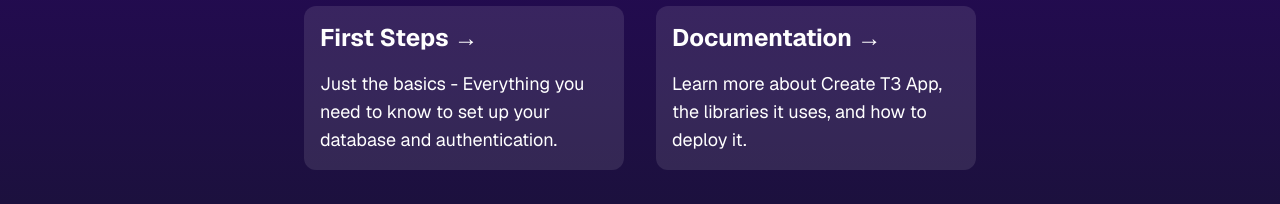
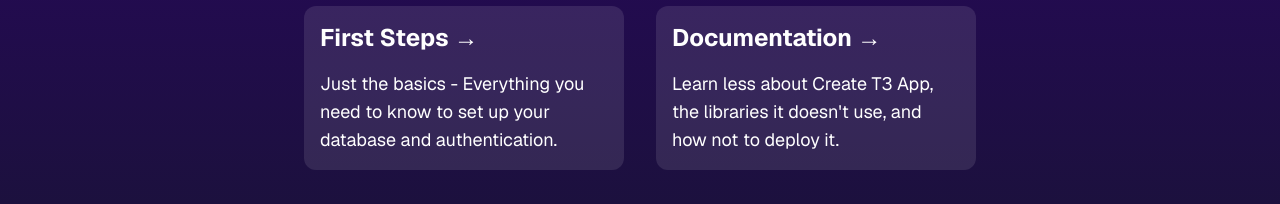
Before and after one commit to Streudal/cryptopals, a Next.js app: page / in a window 1280 px wide. Shown: the part 376-580 px from the top of the page. Built offline with nearby package versions, Linux system fonts and the light colour scheme.

Commit message:
made minor changes that don't do anything

```diff
--- a/src/app/page.tsx
+++ b/src/app/page.tsx
@@ -26,7 +26,7 @@
           >
             <h3 className="text-2xl font-bold">Documentation →</h3>
             <div className="text-lg">
-              Learn more about Create T3 App, the libraries it uses, and how to
+              Learn less about Create T3 App, the libraries it doesn't use, and how not to
               deploy it.
             </div>
           </Link>
```
